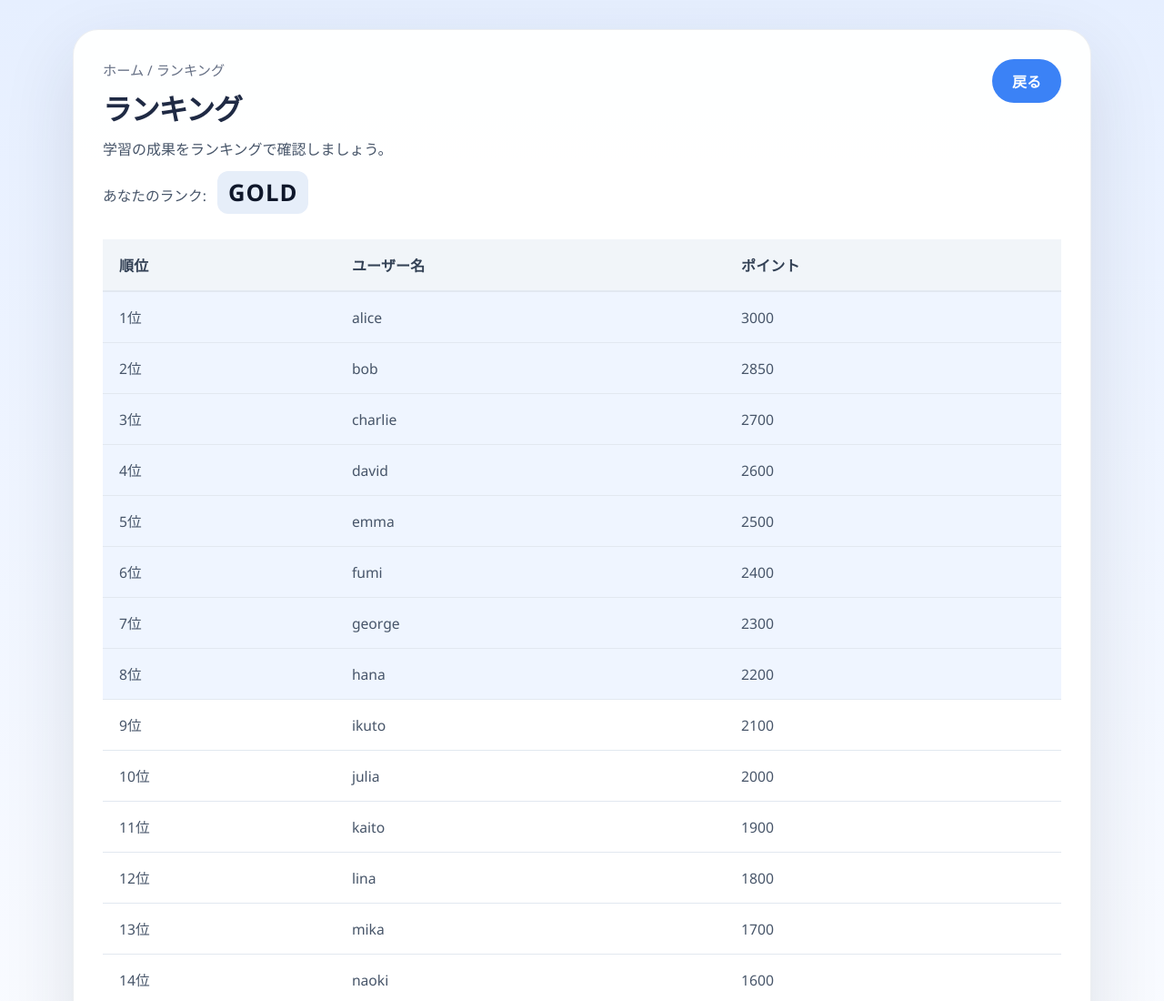
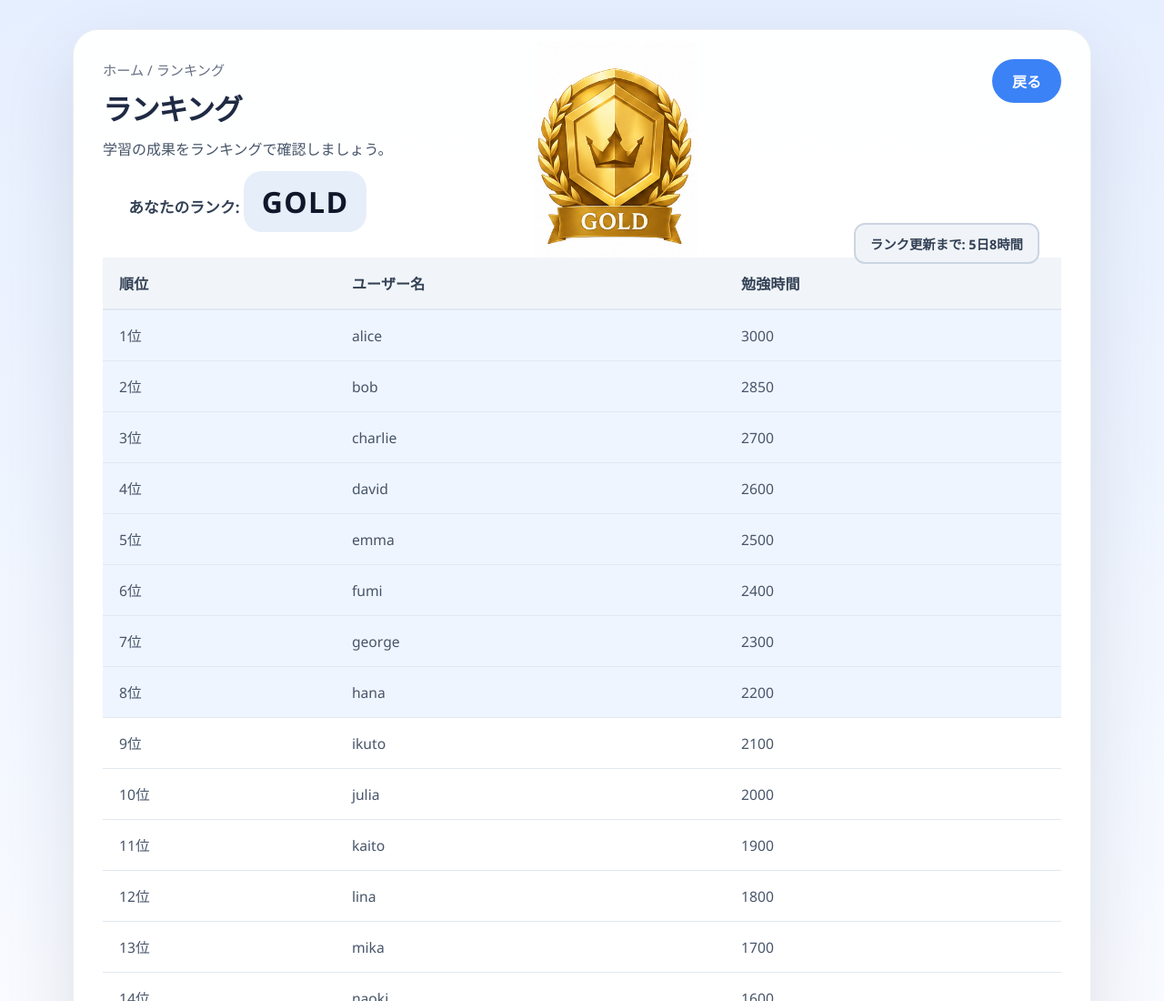
Before and after one commit to salmon-basil/t4_manage_dev, a plain HTML site: page app/frontend/src/View/HTML/rankingPage.html in a window 1280 px wide. Shown: the top 1100 px of the page at 91% size. Drawn offline with Linux system fonts and the light colour scheme; no server answers.

Commit message:
make basis of ranking system

```diff
--- a/app/backend/routes/study.js
+++ b/app/backend/routes/study.js
@@ -22,4 +22,6 @@ module.exports = (db) => {
             res.status(400).json({ error: err.message });
         }
     });
+
+    return router;
 };
--- a/app/frontend/src/View/CSS/ranking.css
+++ b/app/frontend/src/View/CSS/ranking.css
@@ -34,6 +34,25 @@ body {
   align-items: flex-start;
   gap: 24px;
   margin-bottom: 28px;
+  position: relative;
+}
+
+.rank-update-countdown {
+  position: absolute;
+  top: 180px;
+  right: 24px;
+  background: #f0f4f8;
+  border: 2px solid #cbd5e1;
+  border-radius: 12px;
+  padding: 10px 16px;
+  font-size: 0.9rem;
+  color: #334155;
+  font-weight: 600;
+  white-space: nowrap;
+}
+
+#countdown-text {
+  margin: 0;
 }
 
 .breadcrumb {
@@ -141,22 +160,47 @@ body {
 }
 
 /* あなたのランク表示 */
+.user-rank-panel {
+  display: flex;
+  flex-wrap: wrap;
+  flex-direction: row-reverse;
+  align-items: center;
+  justify-content: center;
+  gap: 16px;
+  margin: 10px auto 0;
+  width: 100%;
+  max-width: 760px;
+}
+
 .user-rank {
-  margin-top: 10px;
-  font-size: 0.98rem;
-  color: #475569;
+  font-size: 1.05rem;
+  color: #334155;
+  font-weight: 700;
+}
+
+.user-rank-top-img {
+  width: 180px;
+  height: auto;
+  border-radius: 8px;
+  top: -20px;
+  right: 400px;
+  position: absolute;
 }
 
 #user-rank-value {
-  display: inline-block;
-  margin-left: 8px;
-  font-size: 1.6rem;
-  font-weight: 800;
-  padding: 6px 12px;
-  border-radius: 12px;
+  display: inline-flex;
+  align-items: center;
+  justify-content: center;
+  min-width: 120px;
+  font-size: 2rem;
+  font-weight: 900;
+  padding: 12px 20px;
+  border-radius: 20px;
   background: #e6eef9;
   color: #0f172a;
 }
+
+
 
 /* 上位3位の色付け */
 #user-rank-value.rank-1 {
@@ -184,6 +228,24 @@ body {
   text-transform: uppercase;
 }
 
+/* バッジ画像とテキスト */
+.tier-img {
+  width: 56px;
+  height: auto;
+  display: inline-block;
+  vertical-align: middle;
+  border-radius: 8px;
+  margin-right: 10px;
+}
+
+.tier-label {
+  display: inline-block;
+  vertical-align: middle;
+  font-size: 1.15rem;
+  font-weight: 800;
+  letter-spacing: 0.04em;
+}
+
 .tier-bronze {
   background: linear-gradient(180deg, #f1c29a 0%, #d97706 100%);
   color: #3b1700;
@@ -208,6 +270,8 @@ body {
   background: linear-gradient(180deg, #c7f9ff 0%, #0ea5e9 100%);
   color: #022c44;
 }
+
+.status-cell { }
 
 .ranking-table tbody tr.top-zone {
   background: rgba(59, 130, 246, 0.08);
--- a/app/frontend/src/View/HTML/rankingPage.html
+++ b/app/frontend/src/View/HTML/rankingPage.html
@@ -17,7 +17,13 @@
                         <p class="breadcrumb">ホーム / ランキング</p>
                         <h1>ランキング</h1>
                         <p class="subtitle">学習の成果をランキングで確認しましょう。</p>
-                        <p class="user-rank">あなたのランク: <span id="user-rank-value" class="tier-badge">ー</span></p>
+                        <div class="user-rank-panel">
+                            <img src="/public/gold.png" alt="GOLD" class="user-rank-top-img" />
+                            <p class="user-rank">あなたのランク: <span id="user-rank-value" class="tier-badge">ー</span></p>
+                        </div>
+                    </div>
+                    <div class="rank-update-countdown">
+                        <p id="countdown-text">ランク更新まで: 計算中...</p>
                     </div>
                     <a class="back-button" href="./homePage.html">戻る</a>
                 </header>
@@ -43,10 +49,10 @@
                 <div class="table-wrap">
                     <table class="ranking-table">
                         <thead>
-                            <tr>
+                                <tr>
                                 <th>順位</th>
                                 <th>ユーザー名</th>
-                                <th>ポイント</th>
+                                <th>勉強時間</th>
                             </tr>
                         </thead>
                         <tbody id="ranking-tbody">
--- a/app/frontend/src/View/js/ranking.js
+++ b/app/frontend/src/View/js/ranking.js
@@ -4,9 +4,37 @@
     async function init() {
         const tbody = document.getElementById('ranking-tbody');
         const userRankEl = document.getElementById('user-rank-value');
+        const countdownEl = document.getElementById('countdown-text');
         const topClasses = ['gold', 'silver', 'bronze'];
 
         let currentUserId = (window.currentUser && window.currentUser.id) || localStorage.getItem('currentUserId') || null;
+
+        // 月曜0:00までのカウントダウンを表示
+        function updateCountdown() {
+            const now = new Date();
+            const currentDay = now.getDay(); // 0 = 日曜, 1 = 月曜, ...
+
+            let nextMonday = new Date(now);
+            nextMonday.setHours(0, 0, 0, 0);
+
+            // 月曜日まで何日か計算
+            const daysUntilMonday = (1 - currentDay + 7) % 7 || 7;
+            nextMonday.setDate(nextMonday.getDate() + daysUntilMonday);
+
+            const diff = nextMonday - now;
+            if (diff <= 0) {
+                countdownEl.textContent = 'ランク更新: 0日0時間';
+                return;
+            }
+
+            const days = Math.floor(diff / (1000 * 60 * 60 * 24));
+            const hours = Math.floor((diff % (1000 * 60 * 60 * 24)) / (1000 * 60 * 60));
+
+            countdownEl.textContent = `ランク更新まで: ${days}日${hours}時間`;
+        }
+
+        updateCountdown();
+        setInterval(updateCountdown, 60000); // 1分ごとに更新
 
         let data = [];
         try {
@@ -16,41 +44,41 @@
         } catch (e) {
             // フォールバックのダミーデータ（API未実装時）
             data = [
-                { id: 'u1', username: 'alice', points: 3000, rank: 'DIAMOND' },
-                { id: 'u2', username: 'bob', points: 2850, rank: 'DIAMOND' },
-                { id: 'u3', username: 'charlie', points: 2700, rank: 'DIAMOND' },
-                { id: 'u4', username: 'david', points: 2600, rank: 'DIAMOND' },
-                { id: 'u5', username: 'emma', points: 2500, rank: 'DIAMOND' },
-                { id: 'u6', username: 'fumi', points: 2400, rank: 'DIAMOND' },
-                { id: 'u7', username: 'george', points: 2300, rank: 'PLATINUM' },
-                { id: 'u8', username: 'hana', points: 2200, rank: 'PLATINUM' },
-                { id: 'u9', username: 'ikuto', points: 2100, rank: 'PLATINUM' },
-                { id: 'u10', username: 'julia', points: 2000, rank: 'PLATINUM' },
-                { id: 'u11', username: 'kaito', points: 1900, rank: 'PLATINUM' },
-                { id: 'u12', username: 'lina', points: 1800, rank: 'PLATINUM' },
-                { id: 'u13', username: 'mika', points: 1700, rank: 'GOLD' },
-                { id: 'u14', username: 'naoki', points: 1600, rank: 'GOLD' },
-                { id: 'u15', username: 'ohana', points: 1500, rank: 'GOLD' },
-                { id: 'u16', username: 'peter', points: 1400, rank: 'GOLD' },
-                { id: 'u17', username: 'rina', points: 1300, rank: 'GOLD' },
-                { id: 'u18', username: 'shun', points: 1200, rank: 'GOLD' },
-                { id: 'u19', username: 'taku', points: 1100, rank: 'SILVER' },
-                { id: 'u20', username: 'umi', points: 1000, rank: 'SILVER' },
-                { id: 'u21', username: 'yuki', points: 950, rank: 'SILVER' },
-                { id: 'u22', username: 'zara', points: 900, rank: 'SILVER' },
-                { id: 'u23', username: 'aki', points: 850, rank: 'SILVER' },
-                { id: 'u24', username: 'bari', points: 800, rank: 'SILVER' },
-                { id: 'u25', username: 'chika', points: 750, rank: 'BRONZE' },
-                { id: 'u26', username: 'dori', points: 700, rank: 'BRONZE' },
-                { id: 'u27', username: 'eri', points: 650, rank: 'BRONZE' },
-                { id: 'u28', username: 'fumiya', points: 600, rank: 'BRONZE' },
-                { id: 'u29', username: 'goro', points: 550, rank: 'BRONZE' },
-                { id: 'u30', username: 'hanao', points: 500, rank: 'BRONZE' }
+                { id: 'u1', username: 'alice', weeklyMinutes: 3000, league: 'DIAMOND' },
+                { id: 'u2', username: 'bob', weeklyMinutes: 2850, league: 'DIAMOND' },
+                { id: 'u3', username: 'charlie', weeklyMinutes: 2700, league: 'DIAMOND' },
+                { id: 'u4', username: 'david', weeklyMinutes: 2600, league: 'DIAMOND' },
+                { id: 'u5', username: 'emma', weeklyMinutes: 2500, league: 'DIAMOND' },
+                { id: 'u6', username: 'fumi', weeklyMinutes: 2400, league: 'DIAMOND' },
+                { id: 'u7', username: 'george', weeklyMinutes: 2300, league: 'PLATINUM' },
+                { id: 'u8', username: 'hana', weeklyMinutes: 2200, league: 'PLATINUM' },
+                { id: 'u9', username: 'ikuto', weeklyMinutes: 2100, league: 'PLATINUM' },
+                { id: 'u10', username: 'julia', weeklyMinutes: 2000, league: 'PLATINUM' },
+                { id: 'u11', username: 'kaito', weeklyMinutes: 1900, league: 'PLATINUM' },
+                { id: 'u12', username: 'lina', weeklyMinutes: 1800, league: 'PLATINUM' },
+                { id: 'u13', username: 'mika', weeklyMinutes: 1700, league: 'GOLD' },
+                { id: 'u14', username: 'naoki', weeklyMinutes: 1600, league: 'GOLD' },
+                { id: 'u15', username: 'ohana', weeklyMinutes: 1500, league: 'GOLD' },
+                { id: 'u16', username: 'peter', weeklyMinutes: 1400, league: 'GOLD' },
+                { id: 'u17', username: 'rina', weeklyMinutes: 1300, league: 'GOLD' },
+                { id: 'u18', username: 'shun', weeklyMinutes: 1200, league: 'GOLD' },
+                { id: 'u19', username: 'taku', weeklyMinutes: 1100, league: 'SILVER' },
+                { id: 'u20', username: 'umi', weeklyMinutes: 1000, league: 'SILVER' },
+                { id: 'u21', username: 'yuki', weeklyMinutes: 950, league: 'SILVER' },
+                { id: 'u22', username: 'zara', weeklyMinutes: 900, league: 'SILVER' },
+                { id: 'u23', username: 'aki', weeklyMinutes: 850, league: 'SILVER' },
+                { id: 'u24', username: 'bari', weeklyMinutes: 800, league: 'SILVER' },
+                { id: 'u25', username: 'chika', weeklyMinutes: 750, league: 'BRONZE' },
+                { id: 'u26', username: 'dori', weeklyMinutes: 700, league: 'BRONZE' },
+                { id: 'u27', username: 'eri', weeklyMinutes: 650, league: 'BRONZE' },
+                { id: 'u28', username: 'fumiya', weeklyMinutes: 600, league: 'BRONZE' },
+                { id: 'u29', username: 'goro', weeklyMinutes: 550, league: 'BRONZE' },
+                { id: 'u30', username: 'hanao', weeklyMinutes: 500, league: 'BRONZE' }
             ];
         }
 
-        // ポイントで降順ソート
-        data.sort((a, b) => b.points - a.points);
+        // weeklyMinutesで降順ソート
+        data.sort((a, b) => (b.weeklyMinutes || b.points || 0) - (a.weeklyMinutes || a.points || 0));
 
         // 上位3名を要約カードへ表示
         for (let i = 0; i < 3; i++) {
@@ -61,7 +89,7 @@
                 const pointsEl = card.querySelector('.top-points');
                 if (item) {
                     if (nameEl) nameEl.textContent = item.username;
-                    if (pointsEl) pointsEl.textContent = item.points + 'pt';
+                    if (pointsEl) pointsEl.textContent = (item.weeklyMinutes ?? item.points) + 'pt';
                 } else {
                     if (nameEl) nameEl.textContent = 'ー';
                     if (pointsEl) pointsEl.textContent = 'データなし';
@@ -86,11 +114,7 @@
                 const nameTd = document.createElement('td');
                 nameTd.textContent = item.username;
                 const pointsTd = document.createElement('td');
-                pointsTd.textContent = item.points;
-
-                tr.appendChild(rankTd);
-                tr.appendChild(nameTd);
-                tr.appendChild(pointsTd);
+                pointsTd.textContent = item.weeklyMinutes ?? item.points;
 
                 if (idx < topCount) {
                     tr.classList.add('top-zone');
@@ -98,25 +122,26 @@
                     tr.classList.add('bottom-zone');
                 }
 
+                tr.appendChild(rankTd);
+                tr.appendChild(nameTd);
+                tr.appendChild(pointsTd);
+
                 // 現在ユーザーの行をハイライト
                 if (currentUserId && (item.id === currentUserId || item.userId === currentUserId)) {
                     tr.classList.add('highlight-row');
                     foundRank = idx + 1;
-                    userTier = item.rank || item.tier || 'GOLD';
+                    userTier = item.league || item.rank || item.tier || 'GOLD';
                 }
 
                 tbody.appendChild(tr);
             });
 
-            // `あなたのランク` 表示を更新
+            // `あなたのランク` 表示を更新（画像は使わずテキストで表示）
             ['tier-bronze', 'tier-silver', 'tier-gold', 'tier-platinum', 'tier-diamond'].forEach(c => userRankEl.classList.remove(c));
-            if (foundRank && userTier) {
-                userRankEl.textContent = userTier;
-                userRankEl.classList.add(`tier-${userTier.toLowerCase()}`);
-            } else {
-                userRankEl.textContent = 'GOLD';
-                userRankEl.classList.add('tier-gold');
-            }
+            const displayTier = (foundRank && userTier) ? userTier : 'GOLD';
+            const tierKey = displayTier.toLowerCase();
+            userRankEl.textContent = displayTier;
+            userRankEl.classList.add(`tier-${tierKey}`);
         }
     }
 })();
```
Also changed, not shown: app/backend/routes/ranking.js (+37 -12 lines), app/backend/server.js (+15 -9 lines), app/frontend/src/Controllers/timerController.js (+3 -4 lines), public/bronze.png (added), public/diamond.png (added), public/gold.png (added), public/platinum.png (added), public/silver.png (added).
